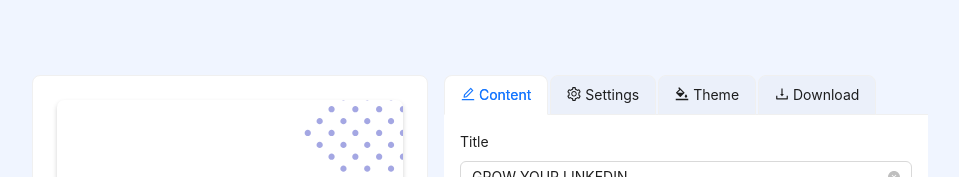
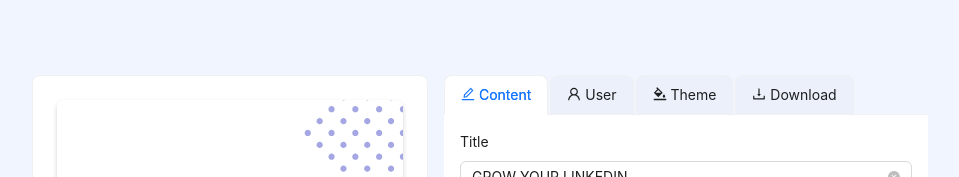
Before and after one commit to RavenColEvol/linked_in-post-generator, a React (Vite) app: page / in a window 1280 px wide. Shown: the top 177 px of the page, without its empty margins (160-1119 px from the left). Built offline with nearby package versions, Linux system fonts and the light colour scheme; what @react-pdf/renderer would draw is missing.

Commit message:
fix: changed setting to user

```diff
--- a/src/components/Editor/index.tsx
+++ b/src/components/Editor/index.tsx
@@ -2,7 +2,7 @@ import {
   BgColorsOutlined,
   DownloadOutlined,
   EditOutlined,
-  SettingOutlined,
+  UserOutlined,
 } from "@ant-design/icons";
 import { Card, Tabs, message } from "antd";
 import Renderer from "../Renderer";
@@ -25,7 +25,7 @@ const tabs = [
     uid: 'setting',
     Label: () => (
       <>
-        <SettingOutlined /> Settings
+        <UserOutlined /> User
       </>
     ),
     Component: () => <SettingsForm />,
```
